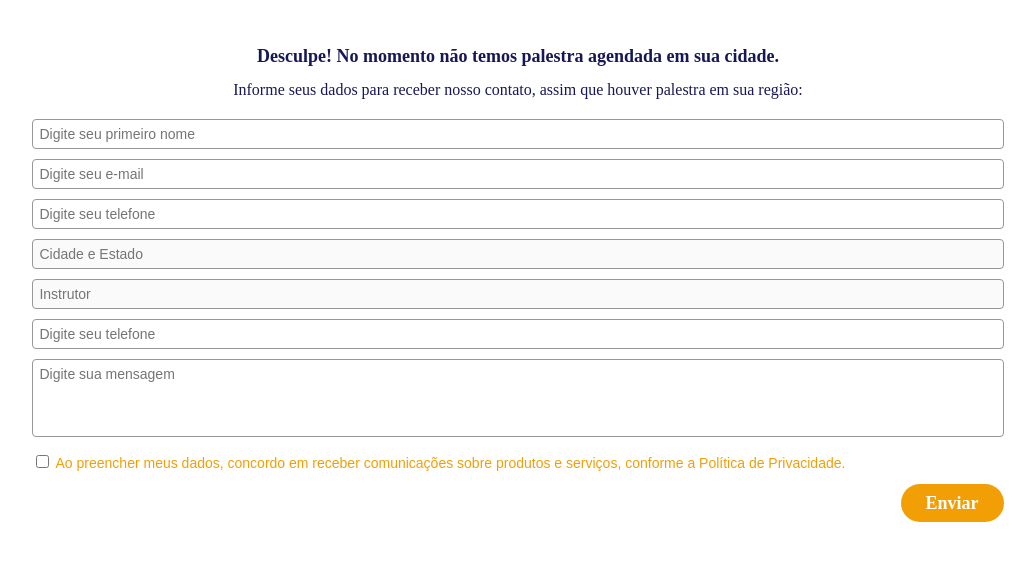
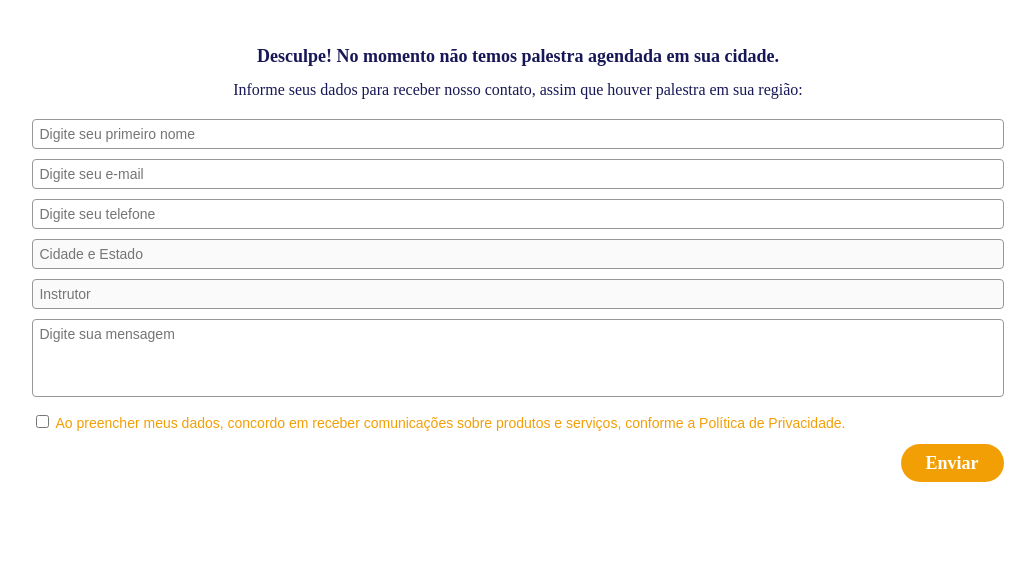
Before and after one commit to colmeiaperformance/mt_ameliabooking, a PHP site: page /views/empty_result_form.php in a window 1280 px wide. Shown: the top 561 px of the page, without its empty margins (122-1157 px from the left). Run offline with PHP 8.4, Linux system fonts and the light colour scheme.

Commit message:
update empty results form

```diff
--- a/views/empty_result_form.php
+++ b/views/empty_result_form.php
@@ -597,11 +597,6 @@
             <input type="hidden" id="typeForm" disabled name="field[63]" value="agendamento"/>
           </div>
         </div>
-
-        <div class="_form_element _x04573228 col-12 col-lg-6 p-0 mb-0" >
-         <div class="_field-wrapper">
-           <input type="text" id="phone" name="phone" placeholder="Digite seu telefone" required/>
-         </div>
        </div>
        </div>
        <div class="_form_element _field47 _full_width " >
@@ -616,14 +611,22 @@
              </legend>
            </div>
            <input data-autofill="false" type="hidden" id="field[75][]" name="field[75][]" value="~|">
-           <div class="_row _checkbox-radio empty-events">
+            <div class="form-group d-flex my-3">
+              <input id="contactAceite" type="checkbox" name="field[75][]" value="Ao preencher meus dados, concordo em receber comunicações sobre produtos e serviços, conforme a Política de Privacidade.">
+                <span class="ms-3 contactAceite">
+                    <label for="contactAceite">
+                    Ao preencher meus dados, concordo em receber comunicações sobre produtos e serviços, conforme a Política de Privacidade.
+                    </label>
+                </span>
+            </div>
+           <!-- <div class="_row _checkbox-radio empty-events">
              <input id="field_75Ao preencher meus dados, concordo em receber comunicações sobre produtos e serviços, conforme a Política de Privacidade." type="checkbox" name="field[75][]" value="Ao preencher meus dados, concordo em receber comunicações sobre produtos e serviços, conforme a Política de Privacidade."   >
              <span>
                <label for="field_75Ao preencher meus dados, concordo em receber comunicações sobre produtos e serviços, conforme a Política de Privacidade.">
                  Ao preencher meus dados, concordo em receber comunicações sobre produtos e serviços, conforme a Política de Privacidade.
                </label>
              </span>
-           </div>
+            </div> -->
          </fieldset>
        </div>
        <div class="_button-wrapper _full_width">
```
